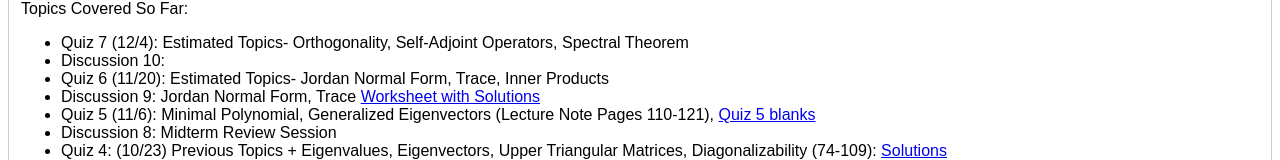
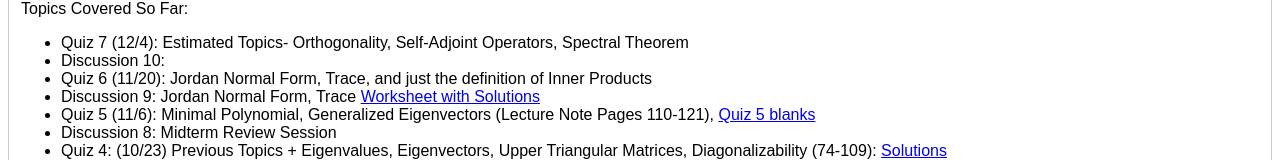
Before and after one commit to EthanEbb/EthanEbb.github.io, a plain HTML site: page Teaching Pages/Math110Fall26.html in a window 1280 px wide. Both pictures are taken after a click on the button "Discussion Notes". Shown: the part 287-447 px from the top of the page. Drawn offline with Linux system fonts and the light colour scheme.

Commit message:
Update Math110Fall26.html

```diff
--- a/Teaching Pages/Math110Fall26.html
+++ b/Teaching Pages/Math110Fall26.html
@@ -132,7 +132,7 @@ body {font-family: Arial;}
     <ul>
     <li> Quiz 7 (12/4): Estimated Topics- Orthogonality, Self-Adjoint Operators, Spectral Theorem</li>
     <li> Discussion 10:</li>
-    <li> Quiz 6 (11/20): Estimated Topics- Jordan Normal Form, Trace, Inner Products </li>
+    <li> Quiz 6 (11/20): Jordan Normal Form, Trace, and just the definition of Inner Products </li>
     <li> Discussion 9: Jordan Normal Form, Trace <a href = "Math 110/wk7.pdf">Worksheet with Solutions</a></li>
     <li> Quiz 5 (11/6): Minimal Polynomial, Generalized Eigenvectors (Lecture Note Pages 110-121), <a href = "Math 110/q5.pdf">Quiz 5 blanks</a></li>
     <li> Discussion 8: Midterm Review Session</li>
```
